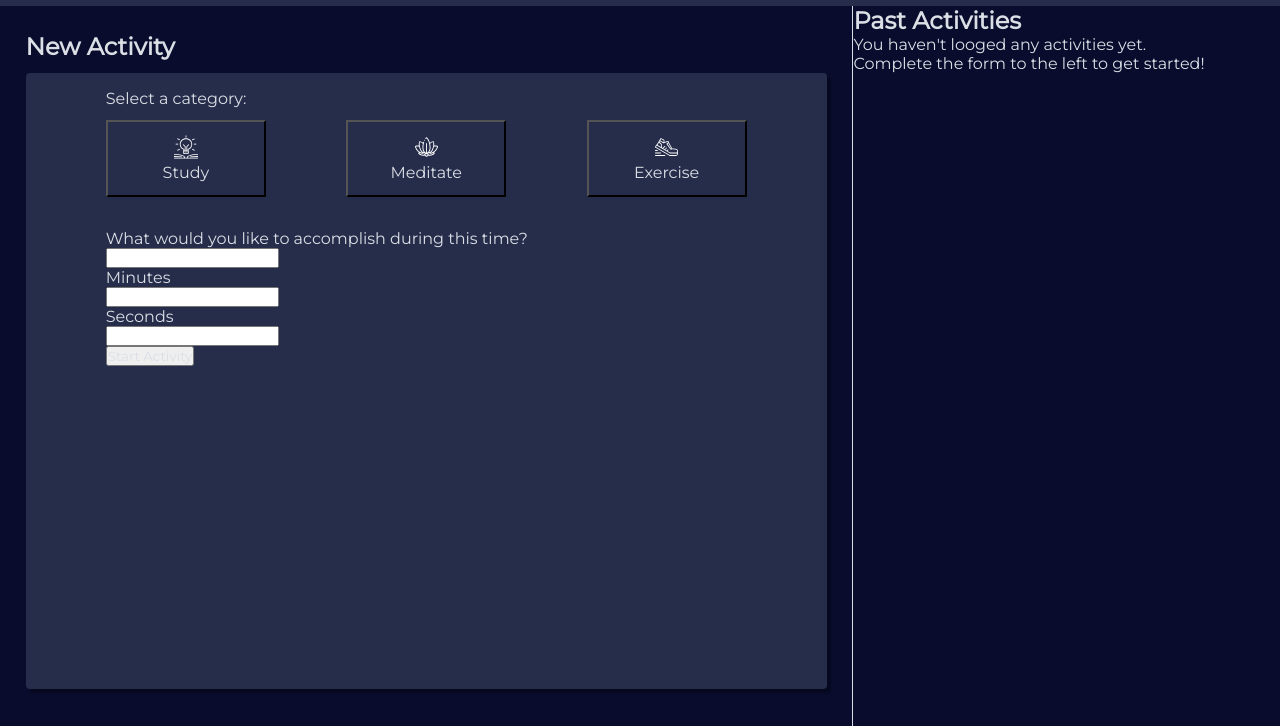
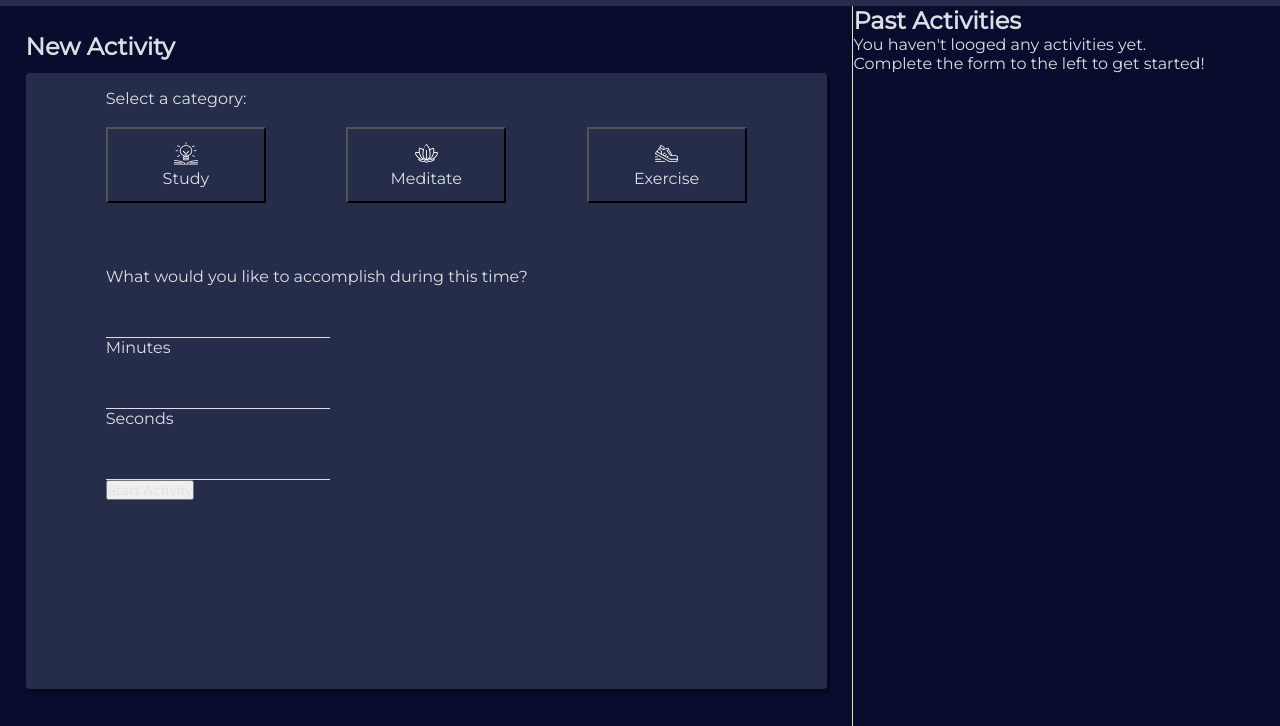
Before and after one commit to tanishalatoya/intention-timer-v.2, a plain HTML site: page index.html in a window 1280 px wide. Shown: the part 74-800 px from the top of the page. Drawn offline with Linux system fonts and the light colour scheme.

Commit message:
Style input section for activity description

```diff
--- a/styles.css
+++ b/styles.css
@@ -49,7 +49,7 @@ main {
 .left-side-activity-input-buttons {
   display: flex;
   justify-content: space-between;
-  margin: 2% 0 5%;
+  margin: 3% 0 10%;
 }
 
 .left-side-activity-input-buttons button,
@@ -69,6 +69,24 @@ img {
   width: 15%;
 }
 
+.section-activity-description-input {
+  height: 20%;
+}
+
+input {
+  background: transparent;
+  border: 0;
+  border-bottom: 1px solid #dbdfe5;
+  padding: 1em;
+  font-size: 1em;
+  height: 25%;
+}
+
+.section-activity-description-input input {
+  margin: 2% 0 0;
+  width: 101%;
+}
+
 /* RIGHT SECTION */
 
 .section-right-side {
```
